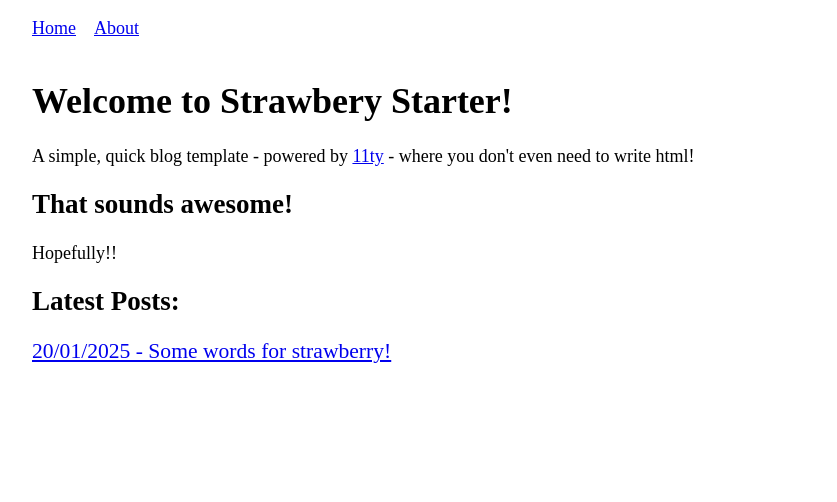
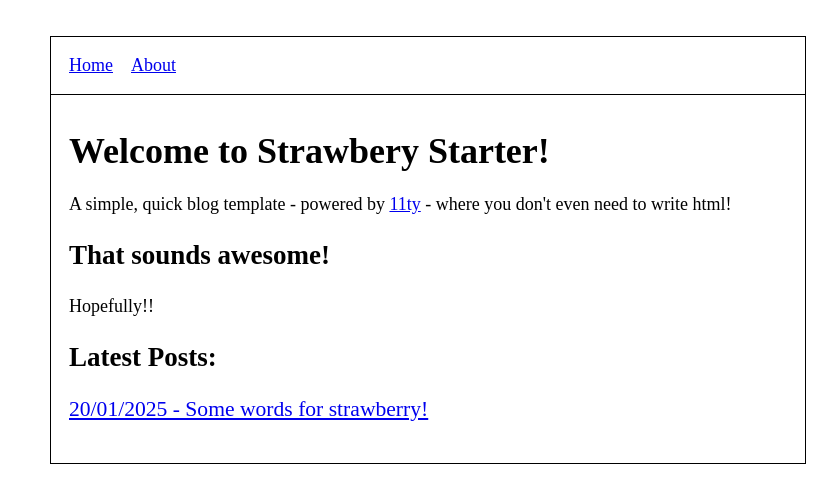
Before and after one commit to kate-bagenzo/strawberry-starter, an Eleventy site: page src/index.md in a window 1280 px wide. Shown: the whole page, without its empty margins (212-1049 px from the left). Built offline with nearby package versions, Linux system fonts and the light colour scheme; Eleventy itself is replaced by a stand-in of ours; files that its build step writes are made by us from their sources.

Commit message:
css - more padding

```diff
--- a/src/assets/styles/plain.css
+++ b/src/assets/styles/plain.css
@@ -0,0 +1,13 @@
+:root {
+    --main-bg-color: white;
+    --main-fg-color: black;
+}
+
+nav,
+main {
+    border: 1px solid var(--main-fg-color);
+}
+
+nav {
+    border-bottom: none;
+}
--- a/src/assets/styles/style.css
+++ b/src/assets/styles/style.css
@@ -11,6 +11,7 @@ body {
     display: flex;
     flex-direction: column;
     align-items: center;
+    margin-top: 2rem;
 }
 
 nav ol {
@@ -22,11 +23,17 @@ nav ol,
 nav li {
     list-style-type: none;
     padding: 0;
+    margin: 0;
 }
 nav,
 main {
     width: 90%;
-    max-width: 44rem;
+    max-width: 42rem;
+    padding: 1rem;
+}
+
+main {
+    line-height: 1.6rem;
 }
 
 #latest_posts {
```
